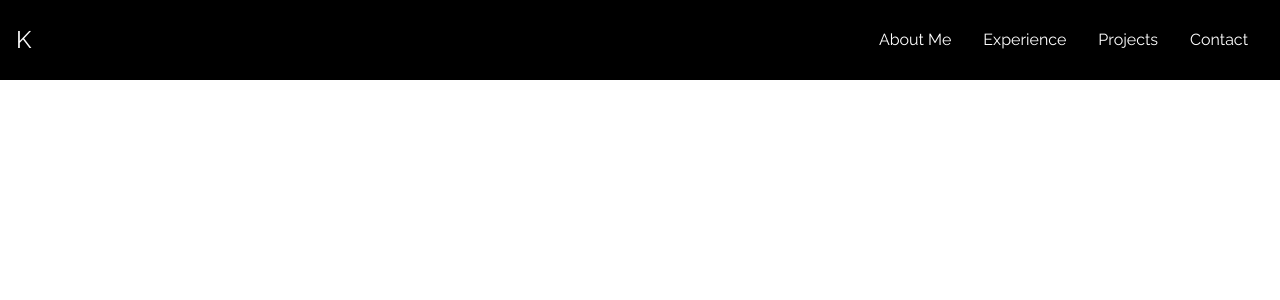
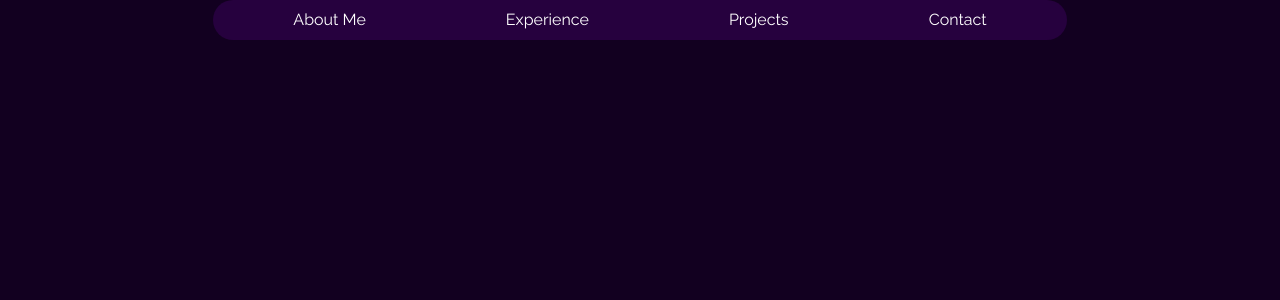
Before and after one commit to kavitaithomas/portfolio, a React (Create React App) app: page / in a window 1280 px wide. Shown: the top 300 px of the page. Built offline with nearby package versions, Linux system fonts and the light colour scheme.

Commit message:
feat: :zap: responsive nav bar

```diff
--- a/src/App.js
+++ b/src/App.js
@@ -2,7 +2,7 @@ import NavBar from "./components/NavBar";
 
 function App() {
   return (
-    <div>
+    <div className=" h-screen bg-darkest-purple">
       <NavBar />
     </div>
   );
--- a/src/components/NavBar.jsx
+++ b/src/components/NavBar.jsx
@@ -1,7 +1,9 @@
-import React from "react";
+import React, { useState } from "react";
 import { FaBars, FaTimes } from "react-icons/fa";
 
 const NavBar = () => {
+  const [nav, setNav] = useState(false);
+
   const links = [
     { id: 1, link: "About Me" },
     { id: 2, link: "Experience" },
@@ -10,15 +12,38 @@ const NavBar = () => {
   ];
 
   return (
-    <div className="flex justify-between items-center w-full h-20 text-white bg-black fixed px-4">
-      <div className="text-2xl">K</div>
-      <ul className="flex justify-center cursor-pointer ">
-        {links.map(({ id, link }) => (
-          <li key={id} className="px-4 hover:scale-105 duration-200">
-            {link}
-          </li>
-        ))}
-      </ul>
+    <div className="flex justify-center items-center">
+      {/* md and up NavBar */}
+      <div className="hidden md:flex justify-center items-center w-2/3 h-10 px-16 text-white bg-dark-purple bg-opacity-70 rounded-3xl">
+        <ul className="flex justify-between items-center w-full">
+          {links.map(({ id, link }) => (
+            <li
+              key={id}
+              className="text-base px-4 hover:scale-95 duration-200 cursor-pointer"
+            >
+              {link}
+            </li>
+          ))}
+        </ul>
+      </div>
+
+      {/* Mobile hamburger NavBar */}
+      <div
+        onClick={() => setNav(!nav)}
+        className="cursor-pointer text-my-gray p-4 md:hidden"
+      >
+        {nav ? <FaTimes size={30} /> : <FaBars size={30} />}
+      </div>
+
+      {nav && (
+        <ul className="flex flex-col justify-center items-center absolute top-0 left-0 w-full h-screen bg-gradient-to-b from-darkest-purple to-dark-purple text-my-gray">
+          {links.map(({ id, link }) => (
+            <li key={id} className="cursor-pointer px-4 py-6 text-4xl">
+              {link}
+            </li>
+          ))}
+        </ul>
+      )}
     </div>
   );
 };
--- a/tailwind.config.js
+++ b/tailwind.config.js
@@ -5,8 +5,9 @@ module.exports = {
     extend: {
       colors: {
         "darkest-purple": "#120020",
-        "dark-purple": "#A708FD",
-        "text-light": "#F2F2F2",
+        "dark-purple": "#2F024A",
+        "pinkish-purple": "#A708FD",
+        "my-gray": "#F2F2F2",
       },
     },
   },
```
